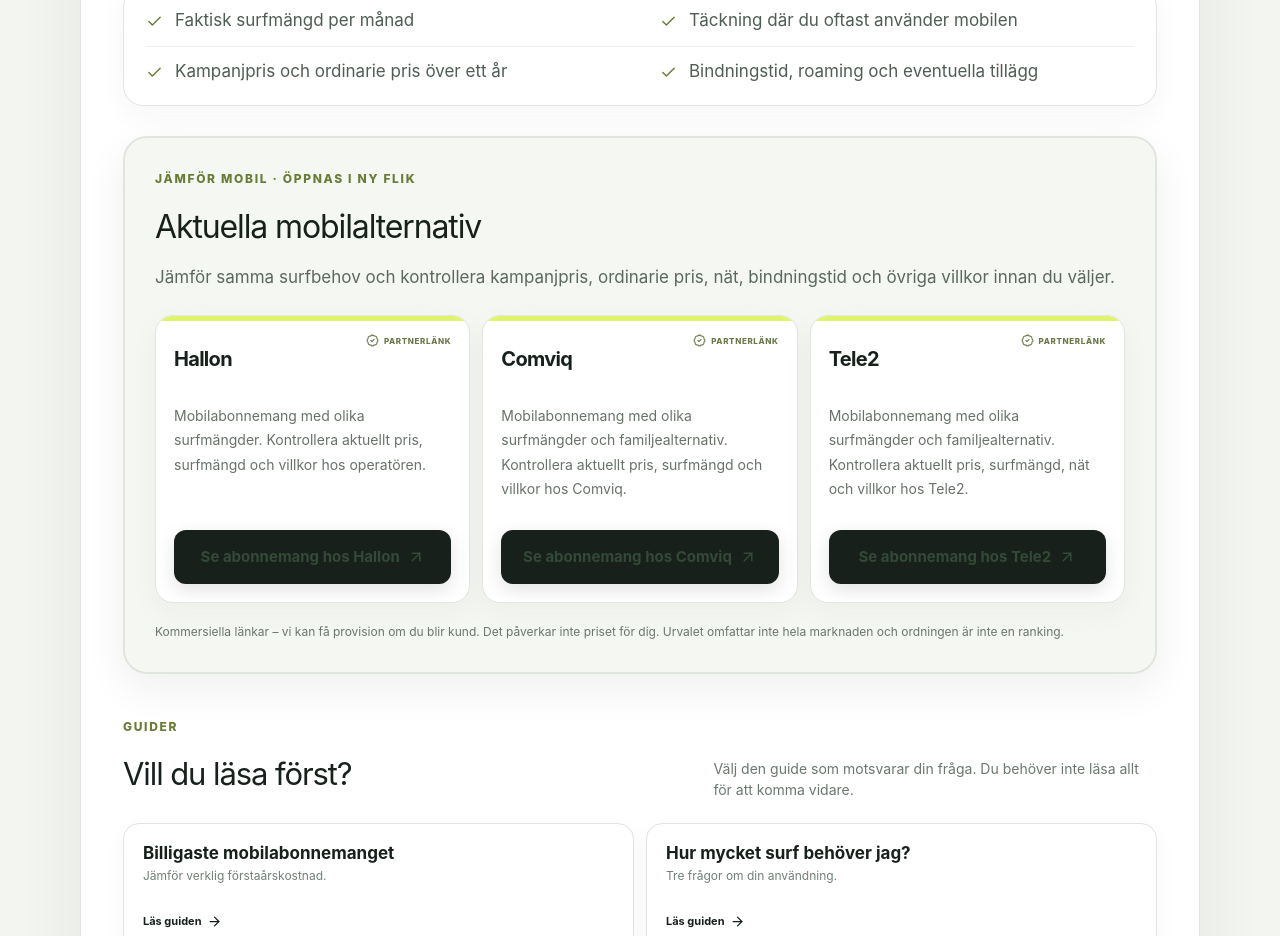
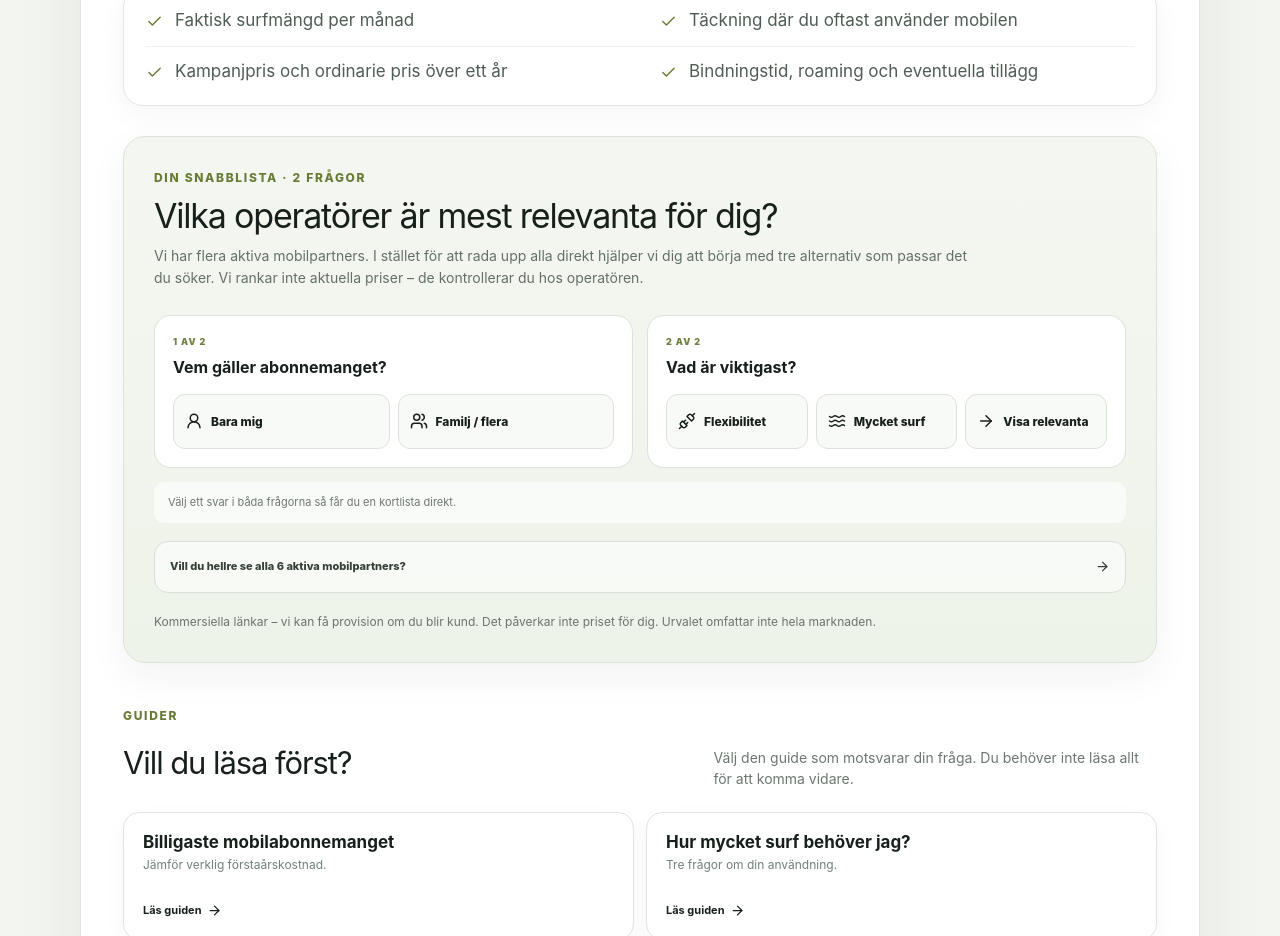
Before and after one commit to arvidlandin-cpu/sankkostnaden, a Next.js app: page /mobil in a window 1280 px wide. Shown: the part 940-1876 px from the top of the page. Built offline with nearby package versions, Linux system fonts and the light colour scheme.

Commit message:
Replace flat category partner lists with guided comparison flows

```diff
--- a/components/CategoryLanding.tsx
+++ b/components/CategoryLanding.tsx
@@ -1,7 +1,7 @@
 import Head from 'next/head';
 import Link from 'next/link';
 import { ArrowLeft, ArrowRight, Check, PiggyBank } from 'lucide-react';
-import PartnerOffers from './PartnerOffers';
+import PartnerDirectory from './PartnerDirectory';
 import type { PartnerCategory, PartnerIntent } from '../lib/partners';
 
 type Guide={href:string;title:string;text:string};
@@ -90,7 +90,7 @@ export default function CategoryLanding({
           <div className='checkList compactChecks'>{checks.map(item=><p key={item}><Check size={17}/>{item}</p>)}</div>
         </section>
 
-        {showPartners&&<PartnerOffers category={category} intent={partnerIntent} limit={3} heading={partnerHeading}/>}
+        {showPartners&&<PartnerDirectory category={category} intent={partnerIntent} heading={partnerHeading}/>}
 
         <section className='categoryGuideSection'>
           <div className='categoryGuideHead'><div><p className='kicker'>GUIDER</p><h2>Vill du läsa först?</h2></div><p>Välj den guide som motsvarar din fråga. Du behöver inte läsa allt för att komma vidare.</p></div>
```
